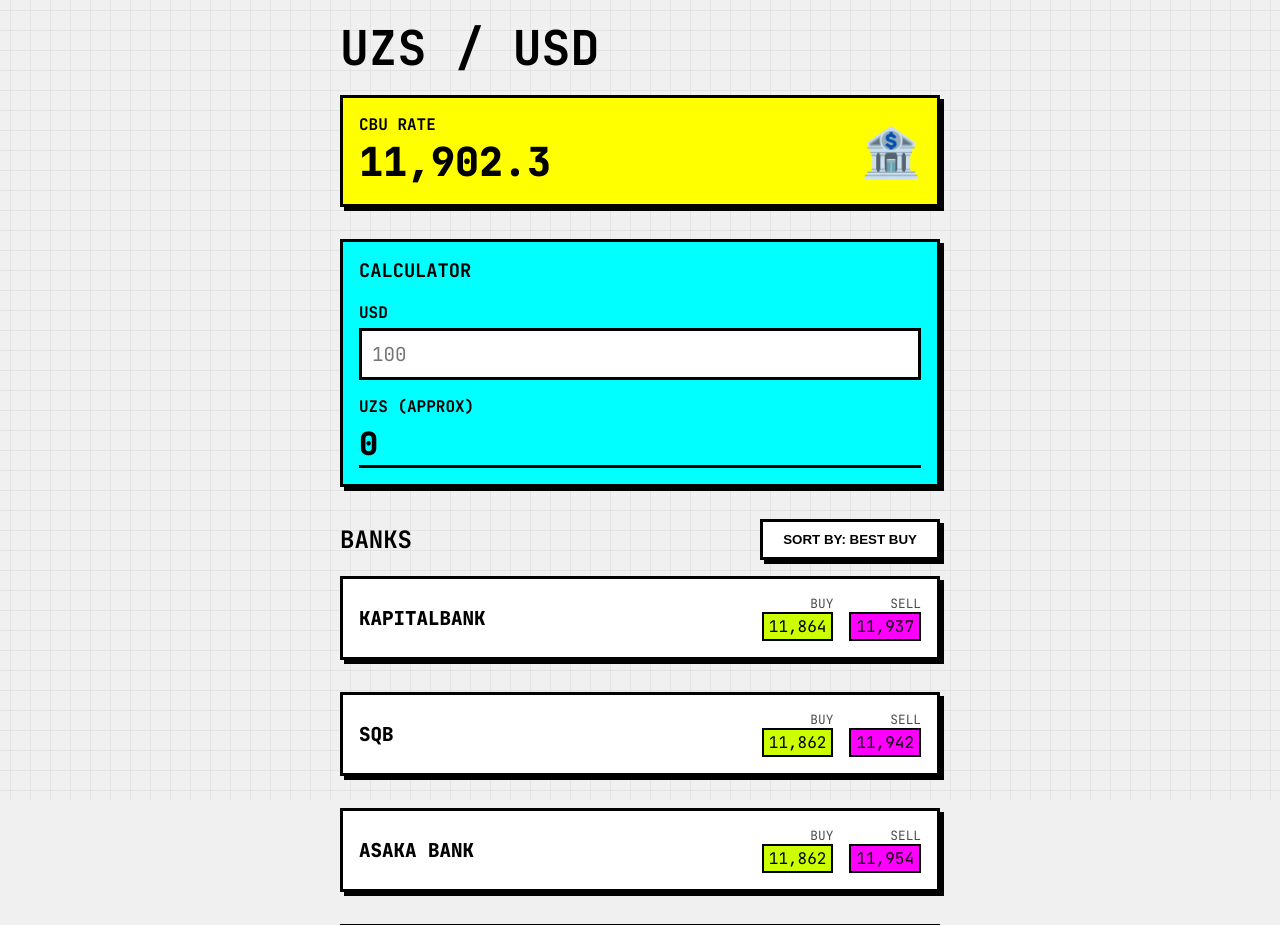
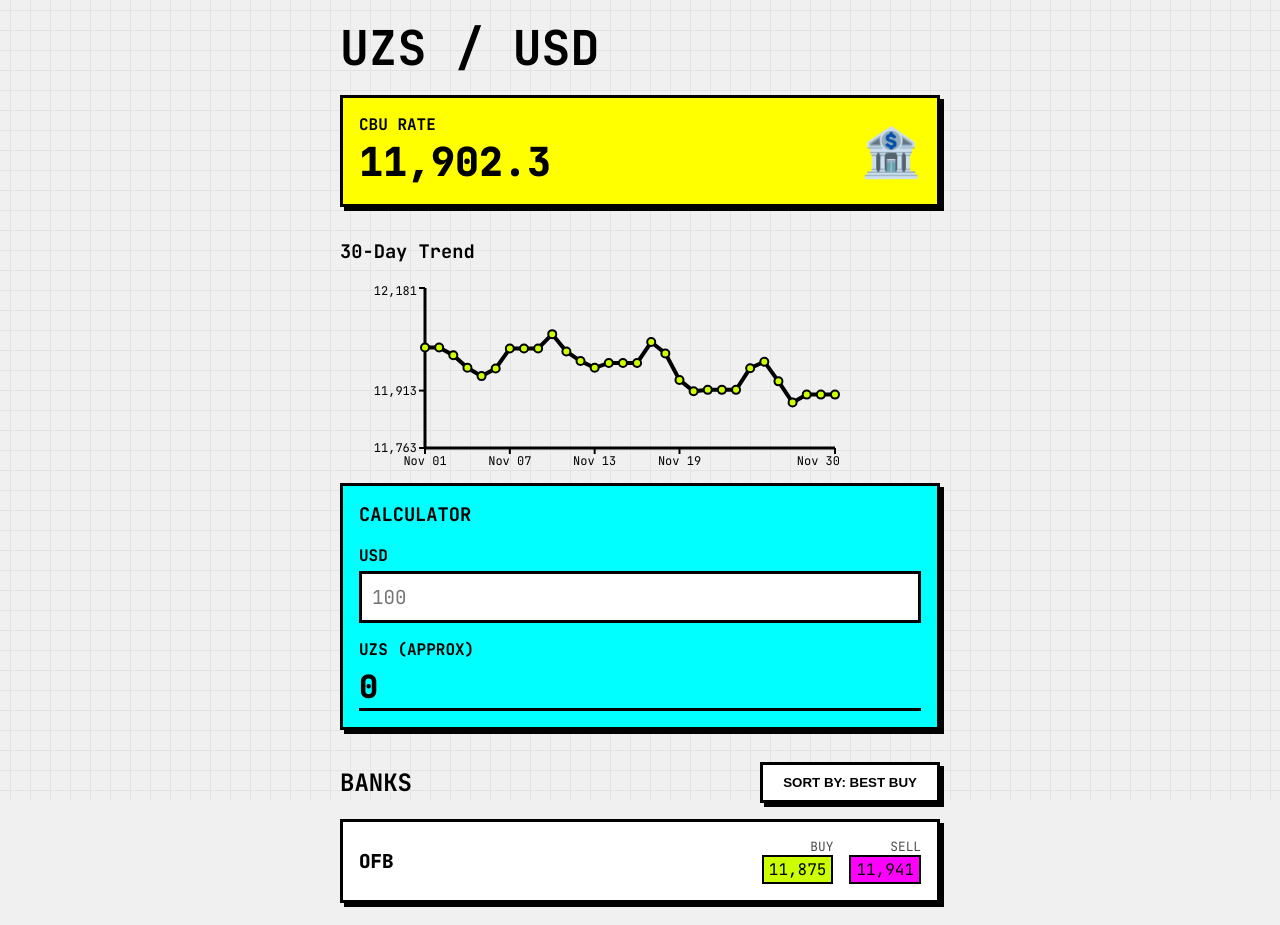
Before and after one commit to brklyn498/Neouzsusd, a React (Vite) app: page / in a window 1280 px wide. Shown: the top 925 px of the page. Built offline with nearby package versions, Linux system fonts and the light colour scheme.

Commit message:
Add 30-day CBU rate history chart
- Update scraper.py to fetch last 30 days of CBU history.
- Add history field to rates.json.
- Implement HistoryChart component using recharts.
- Integrate Chart into App.jsx.

```diff
--- a/package.json
+++ b/package.json
@@ -10,7 +10,8 @@
   },
   "dependencies": {
     "react": "^18.2.0",
-    "react-dom": "^18.2.0"
+    "react-dom": "^18.2.0",
+    "recharts": "^2.15.0"
   },
   "devDependencies": {
     "@types/react": "^18.2.15",
--- a/public/rates.json
+++ b/public/rates.json
@@ -1,41 +1,163 @@
 {
-  "last_updated": "2025-11-30 16:41",
+  "last_updated": "2025-11-30 17:52",
   "cbu": 11902.3,
+  "history": [
+    {
+      "date": "2025-11-01",
+      "rate": 12025.22
+    },
+    {
+      "date": "2025-11-02",
+      "rate": 12025.22
+    },
+    {
+      "date": "2025-11-03",
+      "rate": 12005.09
+    },
+    {
+      "date": "2025-11-04",
+      "rate": 11972.34
+    },
+    {
+      "date": "2025-11-05",
+      "rate": 11950.63
+    },
+    {
+      "date": "2025-11-06",
+      "rate": 11970.67
+    },
+    {
+      "date": "2025-11-07",
+      "rate": 12022.92
+    },
+    {
+      "date": "2025-11-08",
+      "rate": 12022.92
+    },
+    {
+      "date": "2025-11-09",
+      "rate": 12022.92
+    },
+    {
+      "date": "2025-11-10",
+      "rate": 12060.27
+    },
+    {
+      "date": "2025-11-11",
+      "rate": 12014.94
+    },
+    {
+      "date": "2025-11-12",
+      "rate": 11990.0
+    },
+    {
+      "date": "2025-11-13",
+      "rate": 11972.35
+    },
+    {
+      "date": "2025-11-14",
+      "rate": 11985.1
+    },
+    {
+      "date": "2025-11-15",
+      "rate": 11985.1
+    },
+    {
+      "date": "2025-11-16",
+      "rate": 11985.1
+    },
+    {
+      "date": "2025-11-17",
+      "rate": 12039.61
+    },
+    {
+      "date": "2025-11-18",
+      "rate": 12009.92
+    },
+    {
+      "date": "2025-11-19",
+      "rate": 11940.7
+    },
+    {
+      "date": "2025-11-20",
+      "rate": 11910.93
+    },
+    {
+      "date": "2025-11-21",
+      "rate": 11914.67
+    },
+    {
+      "date": "2025-11-22",
+      "rate": 11914.67
+    },
+    {
+      "date": "2025-11-23",
+      "rate": 11914.67
+    },
+    {
+      "date": "2025-11-24",
+      "rate": 11971.4
+    },
+    {
+      "date": "2025-11-25",
+      "rate": 11988.32
+    },
+    {
+      "date": "2025-11-26",
+      "rate": 11936.89
+    },
+    {
+      "date": "2025-11-27",
+      "rate": 11881.6
+    },
+    {
+      "date": "2025-11-28",
+      "rate": 11902.3
+    },
+    {
+      "date": "2025-11-29",
+      "rate": 11902.3
+    },
+    {
+      "date": "2025-11-30",
+      "rate": 11902.3
+    }
+  ],
   "banks": [
     {
       "name": "Kapitalbank",
-      "buy": 11864,
-      "sell": 11937,
+      "buy": 11865,
+      "sell": 11971,
       "logo": ""
     },
     {
       "name": "Hamkorbank",
-      "buy": 11835,
-      "sell": 11922,
+      "buy": 11874,
+      "sell": 11969,
       "logo": ""
     },
     {
       "name": "Ipak Yuli Bank",
-      "buy": 11855,
-      "sell": 11960,
+      "buy": 11867,
+      "sell": 11975,
       "logo": ""
     },
     {
       "name": "OFB",
-      "buy": 11861,
-      "sell": 11923,
+      "buy": 11875,
+      "sell": 11941,
       "logo": ""
     },
     {
       "name": "SQB",
-      "buy": 11862,
-      "sell": 11942,
+      "buy": 11832,
+      "sell": 11951,
       "logo": ""
     },
     {
       "name": "Asaka Bank",
-      "buy": 11862,
-      "sell": 11954,
+      "buy": 11822,
+      "sell": 11937,
       "logo": ""
     }
   ]
--- a/src/App.jsx
+++ b/src/App.jsx
@@ -2,6 +2,7 @@ import React, { useState, useEffect } from 'react';
 import Header from './components/Header';
 import BankList from './components/BankList';
 import Calculator from './components/Calculator';
+import HistoryChart from './components/HistoryChart';
 
 function App() {
   const [data, setData] = useState(null);
@@ -67,6 +68,8 @@ function App() {
         <>
           <Header cbuRate={data.cbu} />
 
+          <HistoryChart history={data.history} />
+
           <Calculator bestBuy={bestBuyRate} />
 
           <div style={{ display: 'flex', justifyContent: 'space-between', alignItems: 'center', margin: '2rem 0 1rem 0' }}>
--- /dev/null
+++ b/src/components/HistoryChart.jsx
@@ -0,0 +1,91 @@
+import React from 'react';
+import { LineChart, Line, XAxis, YAxis, Tooltip } from 'recharts';
+
+const HistoryChart = ({ history }) => {
+  if (!history || history.length === 0) return <div>No Data</div>;
+
+  const data = history.map(item => {
+    // Manually parse YYYY-MM-DD to avoid timezone issues
+    const [year, month, day] = item.date.split('-').map(Number);
+    // Create date object for sorting/compatibility if needed, but for display we use custom string
+    // Actually, simply constructing the label string directly is safest.
+    const dateObj = new Date(year, month - 1, day);
+    const dateLabel = dateObj.toLocaleDateString('en-US', { day: '2-digit', month: 'short' });
+
+    return {
+      date: dateLabel,
+      originalDate: item.date,
+      rate: item.rate
+    };
+  });
+
+  const minRate = Math.min(...data.map(d => d.rate)) * 0.99;
+  const maxRate = Math.max(...data.map(d => d.rate)) * 1.01;
+
+  const CustomTooltip = ({ active, payload, label }) => {
+    if (active && payload && payload.length) {
+      return (
+        <div style={{
+          backgroundColor: '#fff',
+          border: '3px solid #000',
+          boxShadow: '4px 4px 0px #000',
+          padding: '12px',
+          fontFamily: "'JetBrains Mono', monospace",
+          fontWeight: 'bold'
+        }}>
+          <p style={{ margin: 0 }}>{payload[0].payload.originalDate}</p>
+          <p style={{ margin: '4px 0 0 0', color: '#000', fontSize: '1.2em' }}>
+            {payload[0].value.toLocaleString()} UZS
+          </p>
+        </div>
+      );
+    }
+    return null;
+  };
+
+  const formatYAxis = (value) => {
+    return Math.round(value).toLocaleString();
+  };
+
+  return (
+    <div className="w-full mt-8 mb-8 p-4 bg-white border-4 border-black shadow-[8px_8px_0px_0px_rgba(0,0,0,1)]">
+      <h3 className="font-bold text-xl mb-4 text-black uppercase tracking-tighter">
+        30-Day Trend
+      </h3>
+      <div className="w-full overflow-x-auto">
+          <LineChart width={500} height={200} data={data}>
+            <XAxis
+              dataKey="date"
+              stroke="#000"
+              tick={{ fill: '#000', fontSize: 12, fontFamily: "'JetBrains Mono', monospace" }}
+              tickLine={{ stroke: '#000', strokeWidth: 2 }}
+              axisLine={{ stroke: '#000', strokeWidth: 3 }}
+              interval="preserveStartEnd"
+              minTickGap={30}
+            />
+            <YAxis
+              domain={[minRate, maxRate]}
+              stroke="#000"
+              tick={{ fill: '#000', fontSize: 12, fontFamily: "'JetBrains Mono', monospace" }}
+              tickFormatter={formatYAxis}
+              tickLine={{ stroke: '#000', strokeWidth: 2 }}
+              axisLine={{ stroke: '#000', strokeWidth: 3 }}
+              width={80}
+            />
+            <Tooltip content={<CustomTooltip />} cursor={{ stroke: '#000', strokeWidth: 2, strokeDasharray: '5 5' }} />
+            <Line
+              type="linear"
+              dataKey="rate"
+              stroke="#000"
+              strokeWidth={4}
+              dot={{ stroke: '#000', strokeWidth: 2, fill: '#CCFF00', r: 4 }}
+              activeDot={{ stroke: '#000', strokeWidth: 2, fill: '#FF00FF', r: 6 }}
+              isAnimationActive={false}
+            />
+          </LineChart>
+      </div>
+    </div>
+  );
+};
+
+export default HistoryChart;
```
Also changed, not shown: 2 other files (tests, documents, lock files or other folders).
